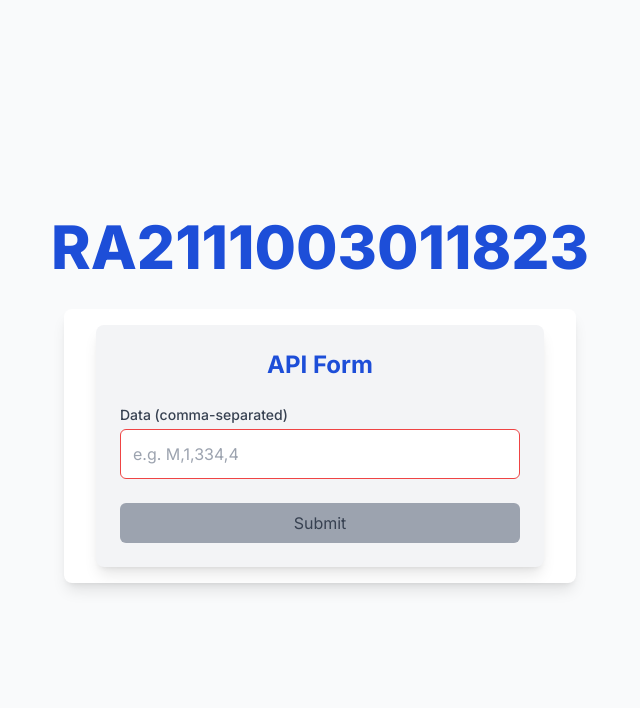
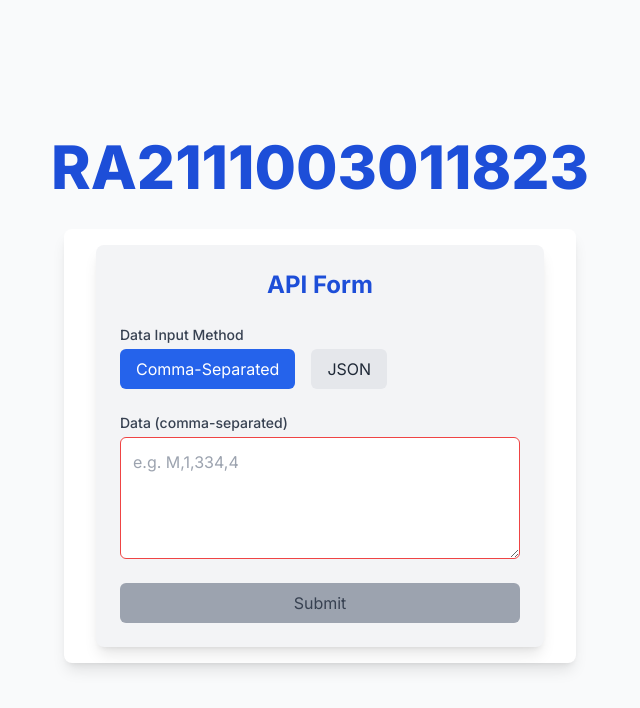
Before and after one commit to Ayush200230/bajaj_qualifier1_frontend, a Next.js app: page / in a window 1280 px wide. Shown: the top 708 px of the page, without its empty margins (320-960 px from the left). Built offline with nearby package versions, Linux system fonts and the light colour scheme.

Commit message:
updated ui

```diff
--- a/src/components/apiForm.jsx
+++ b/src/components/apiForm.jsx
@@ -11,6 +11,7 @@ const options = [
 
 const ApiForm = () => {
     const [data, setData] = useState('')
+    const [dataFormat, setDataFormat] = useState('comma') // 'comma' or 'json'
     const [selectedOptions, setSelectedOptions] = useState([])
     const [response, setResponse] = useState(null)
     const [error, setError] = useState(null)
@@ -22,13 +23,26 @@ const ApiForm = () => {
     }
 
     const validateData = (data) => {
-        const items = data.split(',').map((item) => item.trim())
-        return items.every((item) => /^[a-zA-Z]$|^\d+$/.test(item))
+        if (dataFormat === 'comma') {
+            const items = data.split(',').map((item) => item.trim())
+            return items.every((item) => /^[a-zA-Z]$|^\d+$/.test(item))
+        } else if (dataFormat === 'json') {
+            try {
+                const jsonData = JSON.parse(data)
+                return (
+                    Array.isArray(jsonData.data) &&
+                    jsonData.data.every((item) => /^[a-zA-Z]$|^\d+$/.test(item))
+                )
+            } catch {
+                return false
+            }
+        }
+        return false
     }
 
     useEffect(() => {
         setIsValidData(validateData(data))
-    }, [data])
+    }, [data, dataFormat])
 
     const handleSubmit = async (e) => {
         e.preventDefault()
@@ -54,15 +68,21 @@ const ApiForm = () => {
             return
         }
 
+        let formattedData
+        if (dataFormat === 'comma') {
+            formattedData = data.split(',').map((item) => item.trim())
+        } else if (dataFormat === 'json') {
+            const jsonData = JSON.parse(data)
+            formattedData = jsonData.data
+        }
+
         try {
             const res = await fetch(
                 'https://bajaj-qualifier1-backend.onrender.com/bfhl',
                 {
                     method: 'POST',
                     headers: { 'Content-Type': 'application/json' },
-                    body: JSON.stringify({
-                        data: data.split(',').map((item) => item.trim()),
-                    }),
+                    body: JSON.stringify({ data: formattedData }),
                 },
             )
 
@@ -108,16 +128,51 @@ const ApiForm = () => {
             <form onSubmit={handleSubmit} className='space-y-6'>
                 <div>
                     <label className='block text-sm font-medium text-gray-700'>
-                        Data (comma-separated)
+                        Data Input Method
                     </label>
-                    <input
-                        type='text'
+                    <div className='flex space-x-4 mt-1'>
+                        <button
+                            type='button'
+                            onClick={() => setDataFormat('comma')}
+                            className={`px-4 py-2 rounded-md ${
+                                dataFormat === 'comma'
+                                    ? 'bg-blue-600 text-white'
+                                    : 'bg-gray-200 text-gray-800'
+                            }`}
+                        >
+                            Comma-Separated
+                        </button>
+                        <button
+                            type='button'
+                            onClick={() => setDataFormat('json')}
+                            className={`px-4 py-2 rounded-md ${
+                                dataFormat === 'json'
+                                    ? 'bg-blue-600 text-white'
+                                    : 'bg-gray-200 text-gray-800'
+                            }`}
+                        >
+                            JSON
+                        </button>
+                    </div>
+                </div>
+                <div>
+                    <label className='block text-sm font-medium text-gray-700'>
+                        {dataFormat === 'comma'
+                            ? 'Data (comma-separated)'
+                            : 'Data (JSON format)'}
+                    </label>
+                    <textarea
+                        rows={4}
                         value={data}
                         onChange={(e) => setData(e.target.value)}
                         className={`mt-1 block w-full p-3 border rounded-md ${
                             isValidData ? 'border-gray-300' : 'border-red-500'
                         } focus:outline-none focus:ring-2 focus:ring-blue-500`}
-                        placeholder='e.g. M,1,334,4'
+                        placeholder={
+                            dataFormat === 'comma'
+                                ? 'e.g. M,1,334,4'
+                                : '{"data":["M","1","334","4","B"]}'
+                        }
                     />
                     {!isValidData && data && (
                         <p className='mt-1 text-red-600 text-sm'>
```
